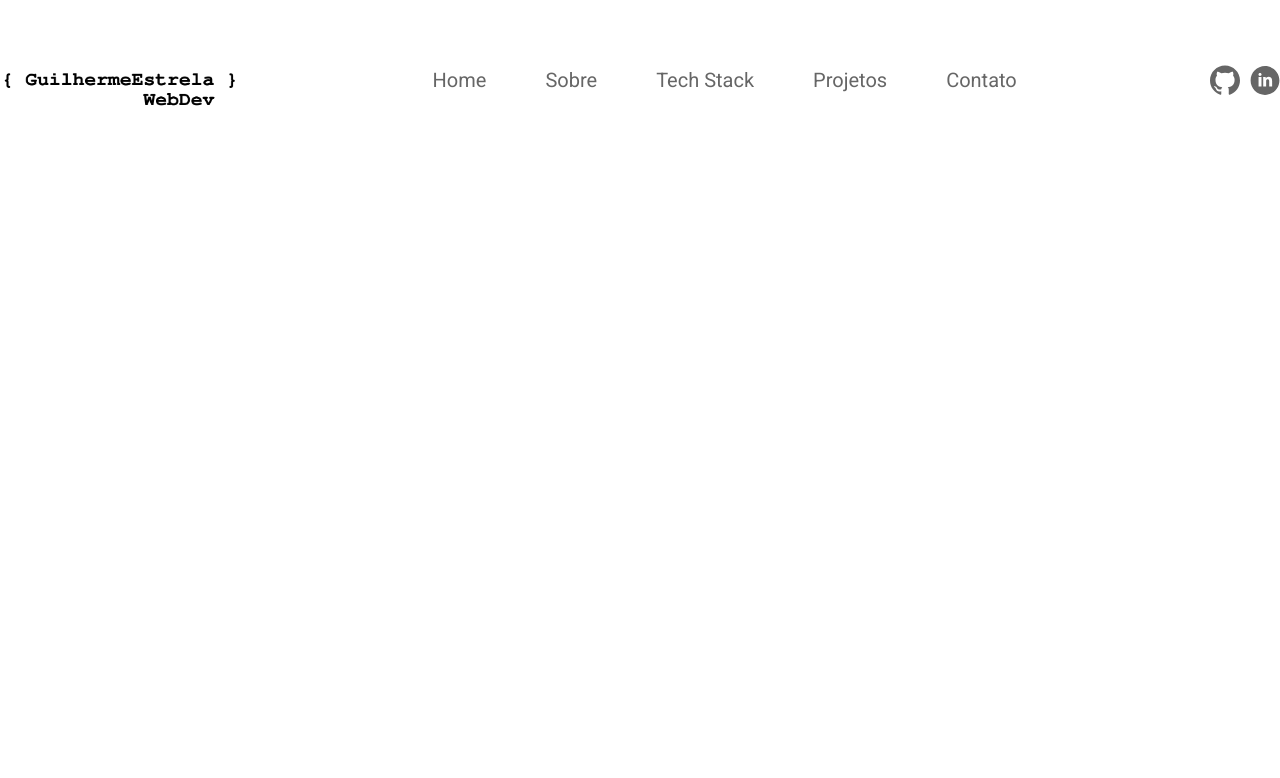
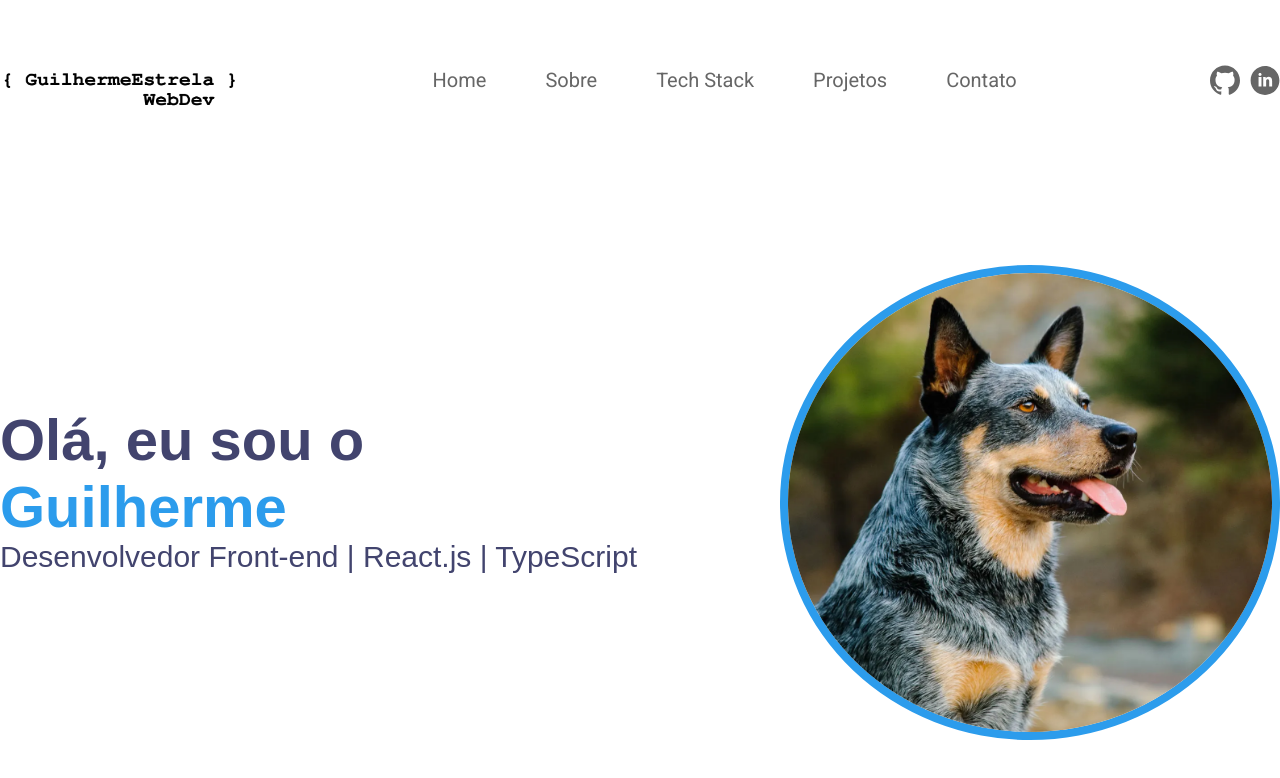
Before and after one commit to guiestrela/portfolioWebDev, a React (Vite) app: page / in a window 1280 px wide. Shown: the top 778 px of the page. Built offline with nearby package versions, Linux system fonts and the light colour scheme.

Commit message:
feat: add banner component
- Created Banner component
- Added Banner to App.tsx
- Updated uiKit with new props
- Added profile image
- Styled Banner component

```diff
--- a/src/App.tsx
+++ b/src/App.tsx
@@ -1,3 +1,4 @@
+import Banner from "./assets/components/Banner"
 import Header from "./assets/components/Header"
 
 function App() {
@@ -5,6 +6,7 @@ function App() {
   return (
     <>
       <Header />
+      <Banner />
     </>
   )
 }
--- /dev/null
+++ b/src/assets/components/Banner/index.tsx
@@ -0,0 +1,54 @@
+import { DivContainerText, DivFlex, DivFlexLogo, Img, Texto, Title } from "../../../uiKit";
+
+import perfil from "../../images/perfil.png"
+
+function Banner(){
+    return(
+        <>
+            <DivFlex
+                width="100%"
+                alignitems="center"
+                justifycontent="center">
+                <DivFlex
+                    width="1440px"
+                    height="100%"
+                    alignitems="center"
+                    paddingTotal="80px 0"
+                    justifycontent="space-between"
+                    >
+                    <DivContainerText
+                        flexdirection="column">
+                        <Title
+                            fontfamily="Roboto"
+                            fontsize="58px"
+                            fontweight="700"
+                            textalign="start"
+                            color="#42446e">
+                            Olá, eu sou o <br />
+                            <span style={{ color: "#2c9cec" }}>Guilherme</span>
+                        </Title>
+                        <Texto
+                            textalign="start"
+                            fontfamily="Roboto"
+                            fontsize="30px"
+                            fontweight="400"
+                            color="#42446e">
+                            Desenvolvedor Front-end | React.js | TypeScript
+                        </Texto>
+                    </DivContainerText>
+                    <DivFlexLogo
+                        widthTotal="500px"
+                        heightTotal="500px"
+                        paddingtop="25px">
+                        <Img
+                            src={perfil}
+                            borderradius="50%"
+                            border="8px solid #2c9cec" />
+                    </DivFlexLogo>
+                </DivFlex>
+            </DivFlex>
+        </>
+    )
+}
+
+export default Banner;
--- a/src/uiKit.ts
+++ b/src/uiKit.ts
@@ -113,6 +113,8 @@ interface DivFlexLogoType {
     borderradius?: string
     maxwidth?: string
     backgroundColor?: string
+    backgroundimage?: string
+
 
     ///Mobile
     justifycontentmob?: string
@@ -318,6 +320,9 @@ interface LinkType {
 }
 
 interface ImgType {
+    borderradius?: string
+    border?: string
+
     widthmob?: string
     heightmob?: string
 }
@@ -433,6 +438,7 @@ export const DivFlexLogo = styled.div<DivFlexLogoType>`
     gap: ${props => props.gap ? props.gap : ""};
     background-color: ${props => props.backgroundColor ? props.backgroundColor : ""};
     margin-top: ${props => props.margintop ? props.margintop : ""};
+    background-image: url(${props => props.backgroundimage ? props.backgroundimage : ""});
 
     @media only screen and (max-width: 580px) {
         width: ${props => props.widthmob ? props.widthmob : "100%"};
@@ -659,6 +665,8 @@ export const Link = styled.a<LinkType>`
 export const Img = styled.img<ImgType>`
     width: 100%;
     height: 100%;
+    border-radius: ${props => props.borderradius ? props.borderradius : ""};
+    border: ${props => props.border ? props.border : ""};
 
     @media only screen and (max-width: 580px) {
         width: ${props => props.widthmob ? props.widthmob : ""};
```
Also changed, not shown: src/assets/images/perfil.png (added).
